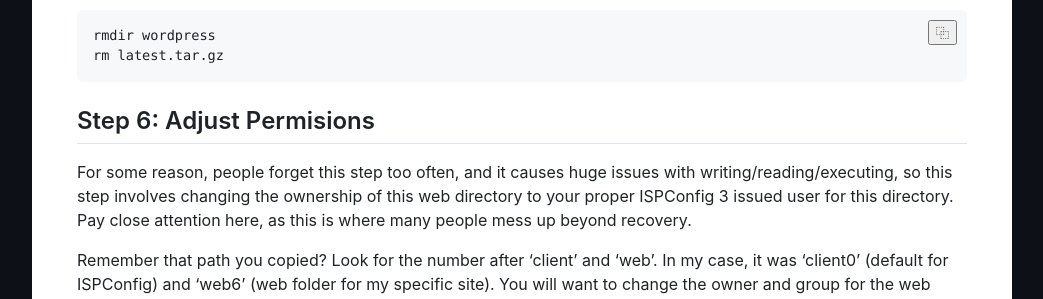
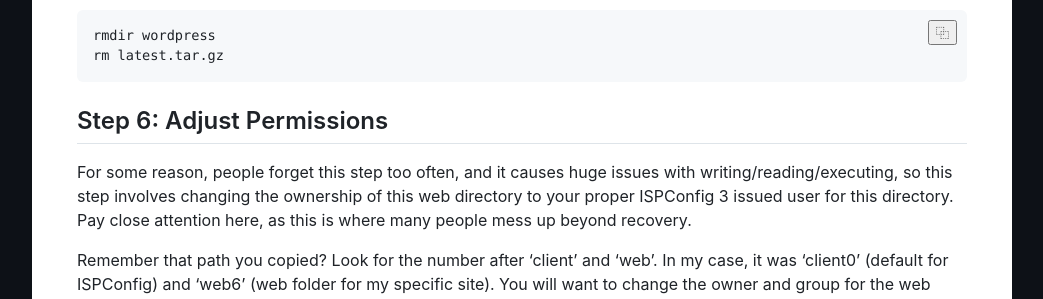
Before and after one commit to sherafyk/codebook, a Jekyll site: the page built from Guides/Install-WordPress-Apache-Debian-ISPConfig.html, in a window 1280 px wide and 900 px high, scrolled down 2801 px. Shown: the part 154-453 px from the top of the window, without its empty margins (118-1161 px from the left). Built offline with Jekyll 4.4.1, drawn with Linux system fonts in a browser that asks for light colours.

Commit message:
Fix typo in permissions heading

````diff
--- a/Guides/Install-WordPress-Apache-Debian-ISPConfig.md
+++ b/Guides/Install-WordPress-Apache-Debian-ISPConfig.md
@@ -101,7 +101,7 @@ rmdir wordpress
 rm latest.tar.gz
 ```
 
-## Step 6: Adjust Permisions
+## Step 6: Adjust Permissions
 For some reason, people forget this step too often, and it causes huge issues with writing/reading/executing, so this step involves changing the ownership of this web directory to your proper ISPConfig 3 issued user for this directory. Pay close attention here, as this is where many people mess up beyond recovery.
 
 Remember that path you copied? Look for the number after ‘client’ and ‘web’. In my case, it was ‘client0’ (default for ISPConfig) and ‘web6’ (web folder for my specific site). You will want to change the owner and group for the web directory for your site, so enter the following code and adjust based on your client and web numbers listed on your actual path.
````
